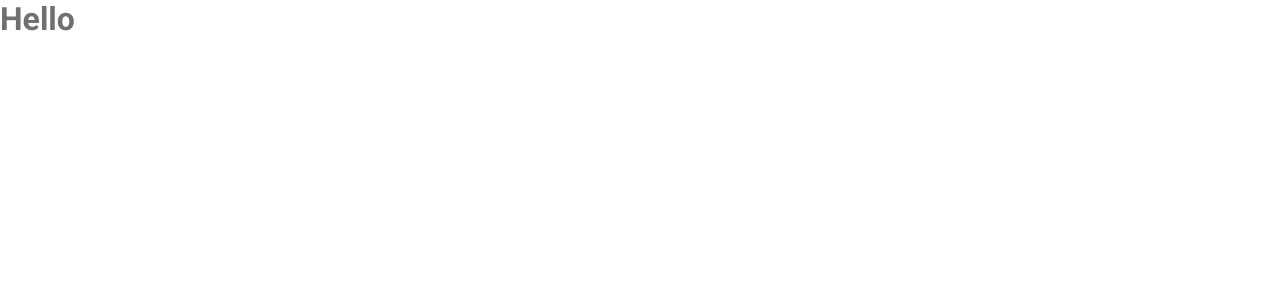
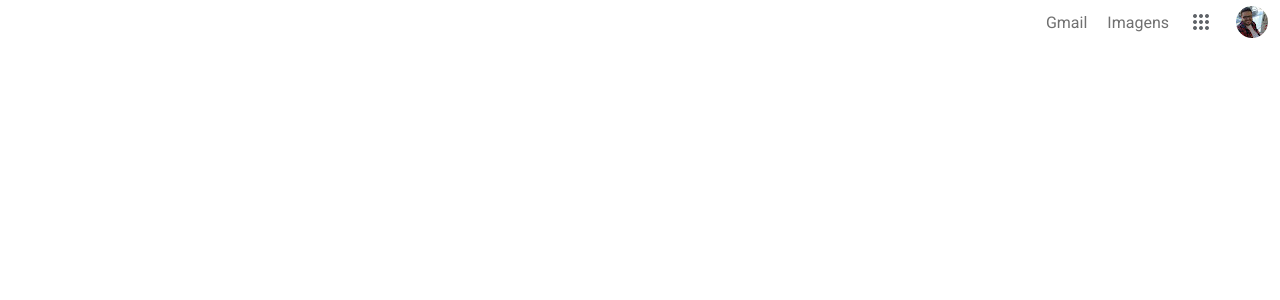
Before and after one commit to mateus2a/clone-google-homepage, a React (Vite) app: page / in a window 1280 px wide. Shown: the top 300 px of the page. Built offline with nearby package versions, Linux system fonts and the light colour scheme.

Commit message:
feat: add Header

```diff
--- a/src/App.tsx
+++ b/src/App.tsx
@@ -1,10 +1,12 @@
 import React from "react";
+import { Header } from "./components/Header";
 import { GlobalStyle } from "./styles/global.ts";
+
 export default function App() {
   return (
     <>
       <GlobalStyle />
-      <h1>Hello</h1>
+      <Header />
     </>
   )
 }
--- /dev/null
+++ b/src/components/Header/index.tsx
@@ -0,0 +1,14 @@
+import * as S from "./styles";
+import photoOne from "../../assets/photoOne.svg";
+import menuOne from "../../assets/menuOne.svg";
+
+export function Header() {
+  return (
+    <S.Header>
+      <S.Paragraph>Gmail</S.Paragraph>
+      <S.Paragraph>Imagens</S.Paragraph>
+      <S.Image src={menuOne} alt="Menu" />
+      <S.Image src={photoOne} alt="Your profile picture" />
+    </S.Header>
+  );
+}
--- /dev/null
+++ b/src/components/Header/styles.ts
@@ -0,0 +1,21 @@
+import styled from "styled-components";
+
+export const Header = styled.header`
+  display: flex;
+  flex-direction: row;
+  justify-content: flex-end;
+  align-items: center;
+`;
+
+export const Paragraph = styled.p`
+  margin: 0 10px;
+  cursor: pointer;
+  &:hover {
+    border-bottom: 1px solid var(--black);
+  }
+`;
+
+export const Image = styled.img`
+  margin: 0 6px;
+  cursor: pointer;
+`;
--- a/src/styles/global.ts
+++ b/src/styles/global.ts
@@ -2,6 +2,7 @@ import { createGlobalStyle }  from 'styled-components';
 
 export const GlobalStyle = createGlobalStyle`
   :root {
+    --black: #000000;
     --white: #FFFFFF;
     --border: #E3E3E3;
     --button: #F8F8F8;
```
Also changed, not shown: src/assets/menuOne.svg (added), src/assets/photoOne.svg (added).
